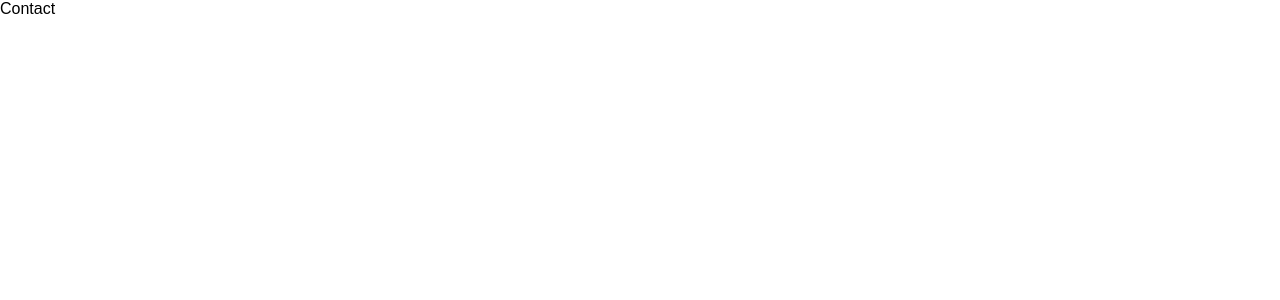
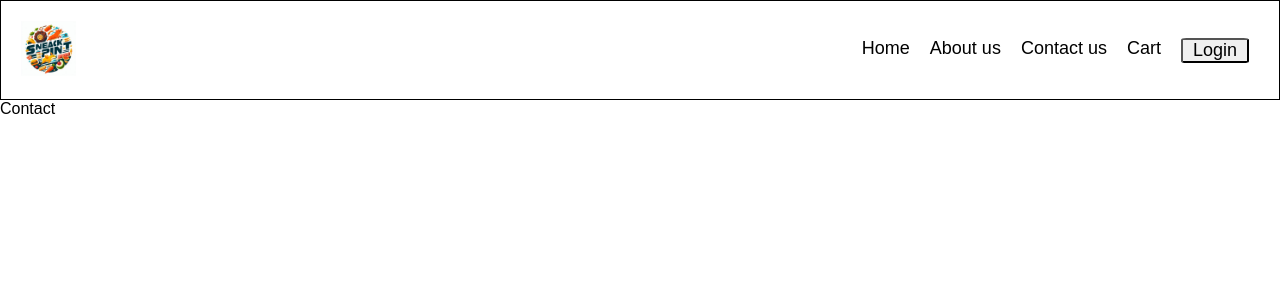
Before and after one commit to Mohitbhatt27/Snack-Sprint, a React (Vite) app: page /contact in a window 1280 px wide. Shown: the top 300 px of the page. Built offline with nearby package versions, Linux system fonts and the light colour scheme.

Commit message:
added react outlet

```diff
--- a/src/App.jsx
+++ b/src/App.jsx
@@ -1,10 +1,13 @@
+import { Outlet } from "react-router-dom";
 import "./App.css";
-import Home from "./pages/Home";
+import Header from "./components/Header";
+
 
 function App() {
   return (
     <>
-      <Home />
+      <Header/>
+      <Outlet/>
     </>
   );
 }
--- a/src/pages/Home.jsx
+++ b/src/pages/Home.jsx
@@ -1,10 +1,8 @@
 import Body from "../components/Body";
-import Header from "../components/Header";
 
 const Home = () => {
   return (
     <>
-      <Header />
       <Body />
     </>
   );
--- a/src/routes/mainRoutes.jsx
+++ b/src/routes/mainRoutes.jsx
@@ -3,21 +3,28 @@ import AboutUs from "../pages/AboutUs";
 import Contact from "../pages/Contact";
 import App from "../App";
 import Error from "../components/Error";
+import Body from "../components/Body";
 
 const mainRoutes = createBrowserRouter([
   {
     path: "/",
-    element: <App/>,
-    errorElement: <Error/>
+    element: <App />,
+    errorElement: <Error />,
+    children: [
+      {
+        path: "/",
+        element: <Body />,
+      },
+      {
+        path: "/about",
+        element: <AboutUs />,
+      },
+      {
+        path: "/contact",
+        element: <Contact />,
+      },
+    ],
   },
-  {
-    path: "/about",
-    element: <AboutUs/>,
-  },
-  {
-    path: "/contact",
-    element: <Contact/>,
-  }
 ]);
 
 export default mainRoutes;
```
